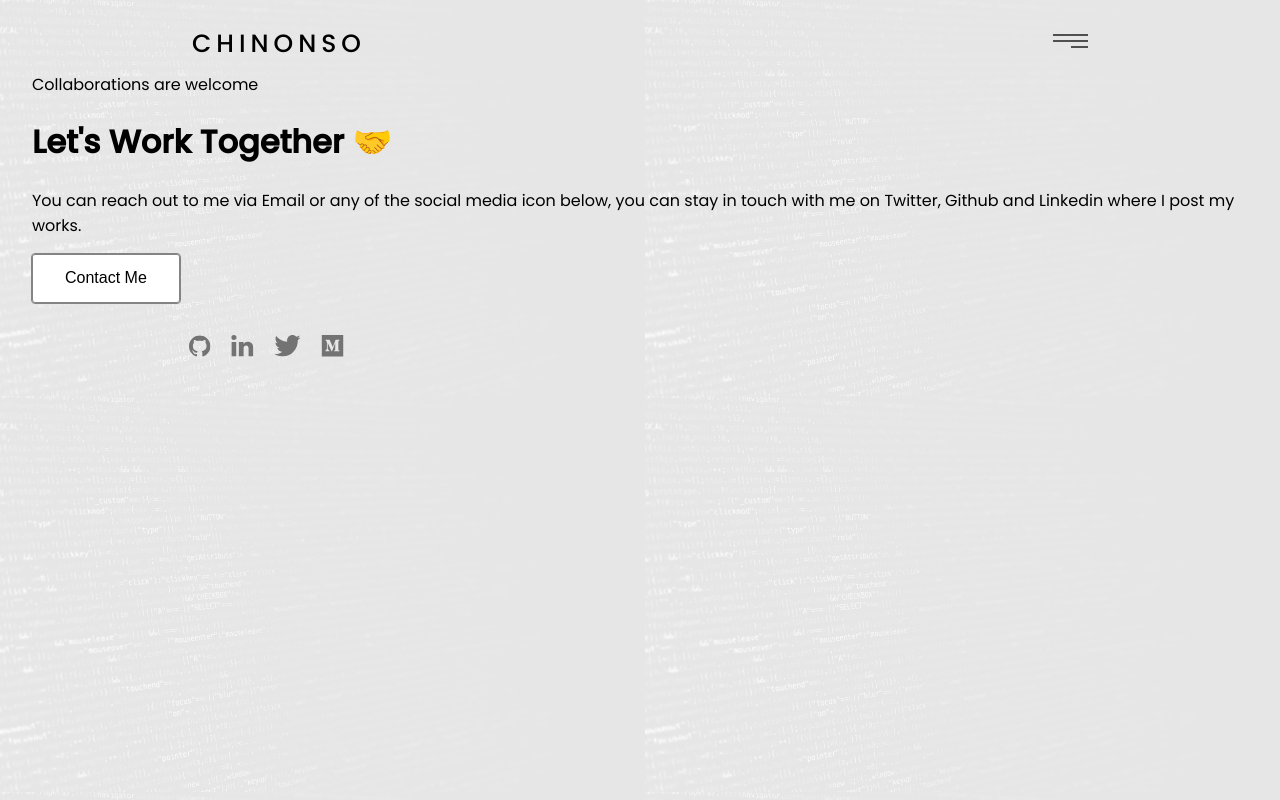
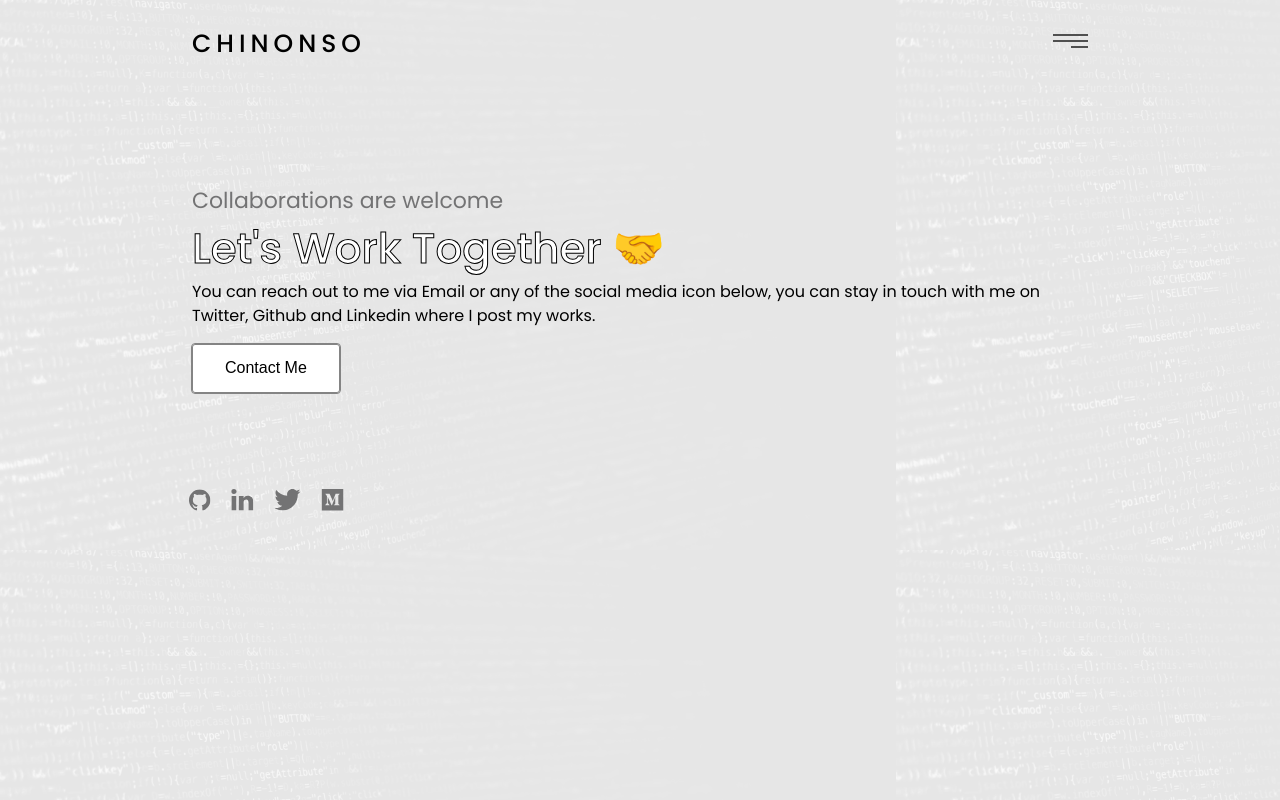
Before and after one commit to nwabuezenonso/v1portfolio, a React (Create React App) app: page /contact in a window 1280 px wide. Built offline with nearby package versions, Linux system fonts and the light colour scheme.

Commit message:
scaling the contact page for larger screen

```diff
--- a/src/containers/Contact/Contact.css
+++ b/src/containers/Contact/Contact.css
@@ -1,8 +1,36 @@
 .contact{
-    padding-left: 2rem;
-    padding-right: 2rem;
+    padding: 10% 15% 5% 15%;
 }
 
+.heading p{
+    font-style: normal;
+    font-weight: 400;
+    font-size: 22px;
+    line-height: 33px;
+    color: #737374;
+    margin: 0;
+}
+
+.heading h1{
+    font-style: normal;
+    margin: 0;
+    font-weight: 500;
+    font-size: 42px;
+    line-height: 63px;
+    -webkit-text-fill-color: #fff;
+    -webkit-text-stroke-width: 1px;
+    -webkit-text-stroke-color: #000;
+}
+
+.content p{
+    margin-top: 0;
+    font-style: normal;
+    font-weight: 400;
+    font-size: 16px;
+    line-height: 24px;
+    text-align: left;
+    color: #000000;
+}
 
 
 /* Tablet view */
```
